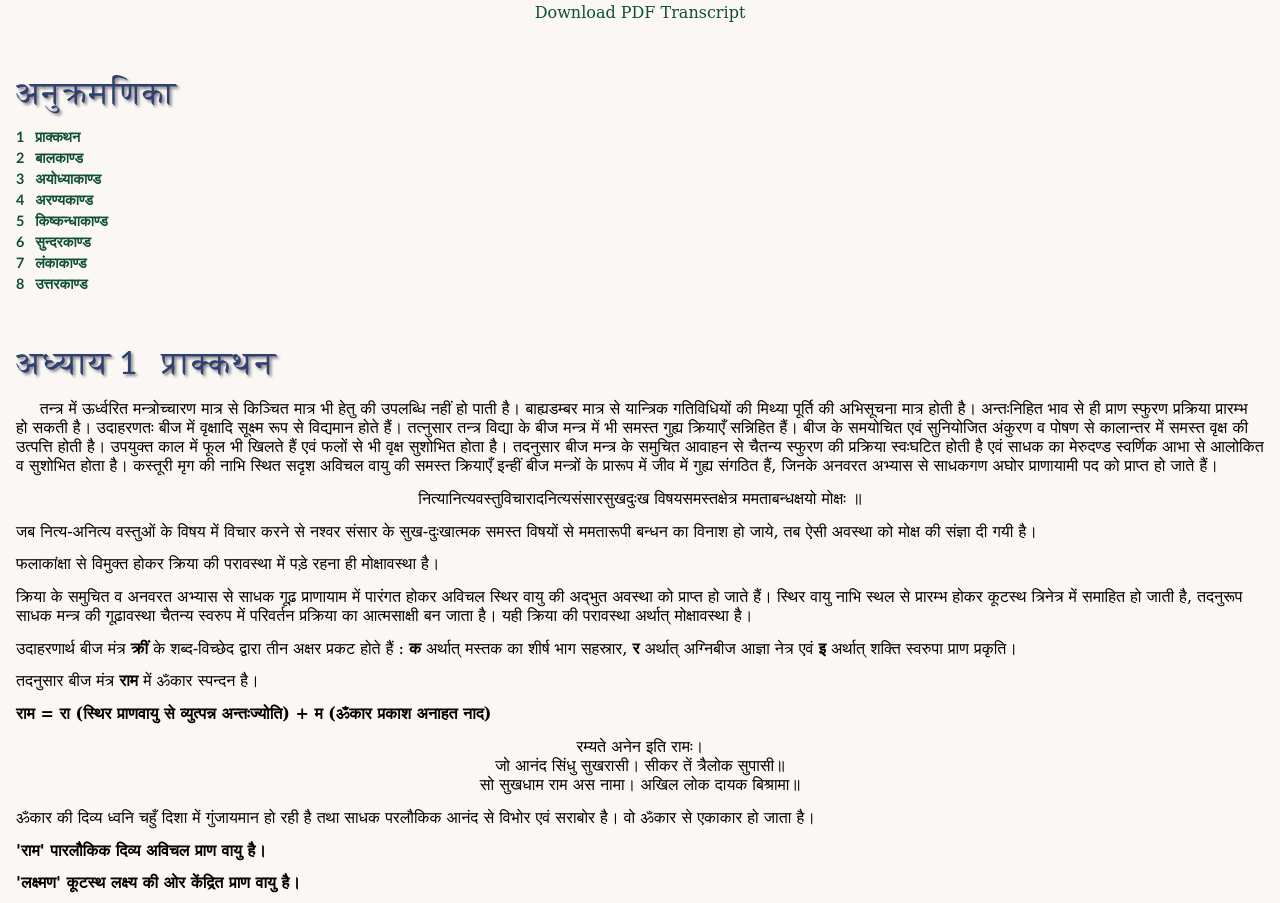
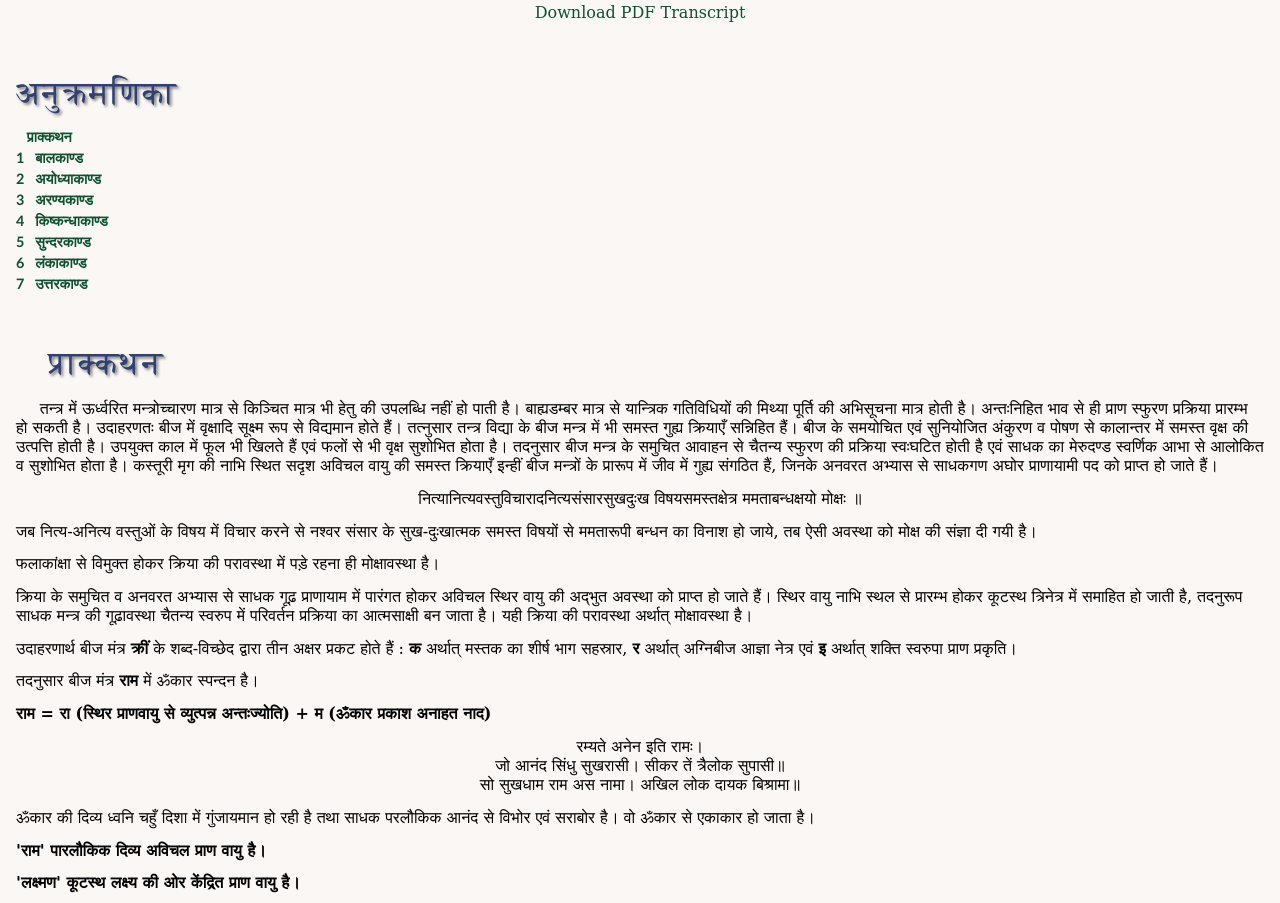
Before and after one commit to godrej-24/godrej-24.github.io, a plain HTML site: page index.html in a window 1280 px wide. Shown: the part 796-1699 px from the top of the page. Drawn offline with nearby package versions, Linux system fonts and the light colour scheme.

Commit message:
numbers correction

```diff
--- a/index.html
+++ b/index.html
@@ -395,52 +395,52 @@ MathJax = {
 
 <p>
 <a href="index.html#autosec-4" class="tocchapter" >
-<span class="sectionnumber">1</span>&#x2003;प्राक्कथन</a>
+<span class="sectionnumber"></span>&#x2003;प्राक्कथन</a>
 </p>
 
 
 <p>
 <a href="index.html#autosec-7" class="tocchapter" >
-<span class="sectionnumber">2</span>&#x2003;बालकाण्ड</a>
+<span class="sectionnumber">1</span>&#x2003;बालकाण्ड</a>
 </p>
 
 
 <p>
 <a href="index.html#autosec-10" class="tocchapter" >
-<span class="sectionnumber">3</span>&#x2003;अयोध्याकाण्ड</a>
+<span class="sectionnumber">2</span>&#x2003;अयोध्याकाण्ड</a>
 </p>
 
 
 <p>
 <a href="index.html#autosec-13" class="tocchapter" >
-<span class="sectionnumber">4</span>&#x2003;अरण्यकाण्ड</a>
+<span class="sectionnumber">3</span>&#x2003;अरण्यकाण्ड</a>
 </p>
 
 
 <p>
 <a href="index.html#autosec-16" class="tocchapter" >
-<span class="sectionnumber">5</span>&#x2003;किष्कन्धाकाण्ड</a>
+<span class="sectionnumber">4</span>&#x2003;किष्कन्धाकाण्ड</a>
 </p>
 
 
 <p>
 <a href="index.html#autosec-19" class="tocchapter" >
-<span class="sectionnumber">6</span>&#x2003;सुन्दरकाण्ड</a>
+<span class="sectionnumber">5</span>&#x2003;सुन्दरकाण्ड</a>
 </p>
 
 
 <p>
 <a href="index.html#autosec-22" class="tocchapter" >
-<span class="sectionnumber">7</span>&#x2003;लंकाकाण्ड</a>
+<span class="sectionnumber">6</span>&#x2003;लंकाकाण्ड</a>
 </p>
 
 <p>
 <a href="index.html#autosec-25" class="tocchapter" >
-<span class="sectionnumber">8</span>&#x2003;उत्तरकाण्ड</a>
+<span class="sectionnumber">7</span>&#x2003;उत्तरकाण्ड</a>
 </p>
 </nav>
 
-<h3 id="autosec-4">अध्याय&nbsp;<span class="sectionnumber">1&#x2003;</span>प्राक्कथन</h3>
+<h3 id="autosec-4">&nbsp;<span class="sectionnumber">&#x2003;</span>प्राक्कथन</h3>
 <a id="ramleela-autopage-4"></a>
 
 
```
